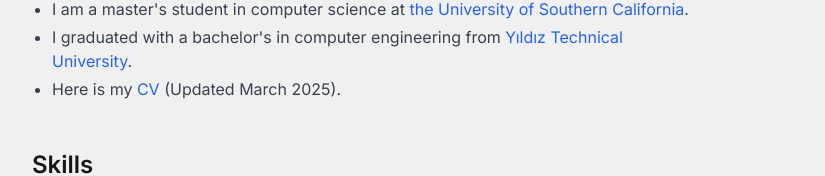
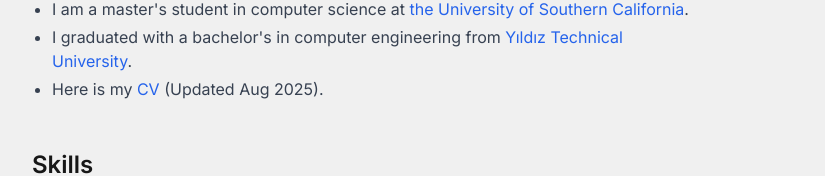
Before and after one commit to tolgaizdas/personal-website, a Next.js app: page / in a window 1280 px wide. Shown: the part 201-377 px from the top of the page, without its empty margins (224-1049 px from the left). Built offline with nearby package versions, Linux system fonts and the light colour scheme.

Commit message:
updated CV

```diff
--- a/src/app/sections.js
+++ b/src/app/sections.js
@@ -38,7 +38,7 @@ export const aboutMe = {
         `Here is my ${anchor(
           "/tolgaizdas-cv.pdf",
           "CV",
-        )} (Updated March 2025).`,
+        )} (Updated Aug 2025).`,
       ],
     },
   ],
```
Also changed, not shown: 1 other file (tests, documents, lock files or other folders).
